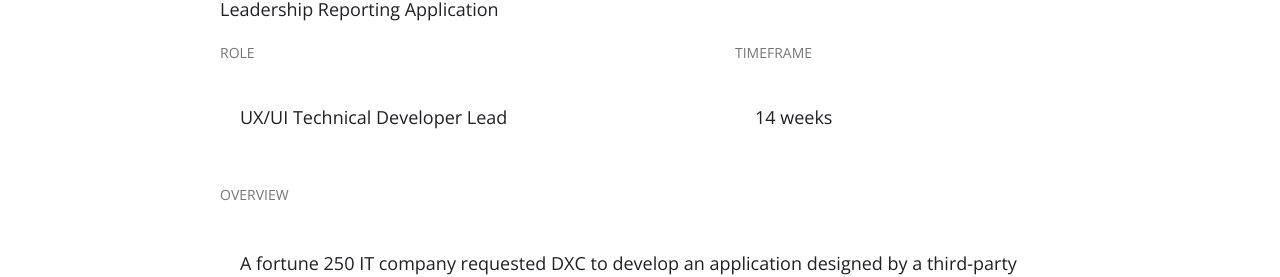
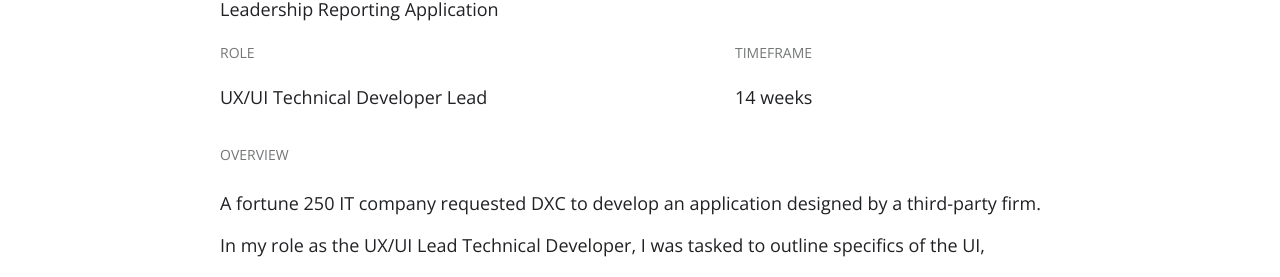
Before and after one commit to mbutynski2/my-app, a Gatsby site: page /Work in a window 1280 px wide. Shown: the part 523-800 px from the top of the page. Built offline with nearby package versions, Linux system fonts and the light colour scheme; Gatsby itself is replaced by a stand-in of ours.

Commit message:
padding adjustments to body copy on case study

```diff
--- a/src/components/layout.css
+++ b/src/components/layout.css
@@ -265,6 +265,7 @@
 
 .IntroGroup p {
   margin-top: 6px;
+  padding: 0;
 }
 
 .Content {
@@ -275,6 +276,7 @@
 
 .Content p {
   line-height: 2.3;
+  padding: 0;
 }
 
 .Content img {
@@ -292,10 +294,13 @@
   color: #FD475D;
 }
 
-.Callout h3, p {
+.Callout p {
   padding: 20px;
 }
 
+.Callout h3 {
+  padding: 20px;
+}
 
 
 
```
